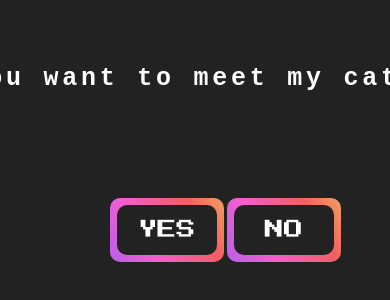
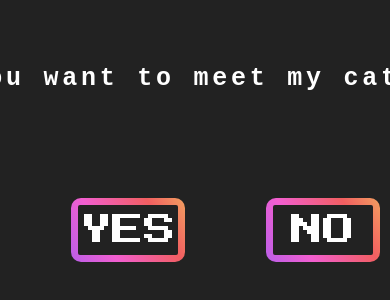
Before and after one commit to N1coleta/websiteMyCats, a plain HTML site: page index.html in a window 390 px wide. Shown: the part 344-644 px from the top of the page. Drawn offline with Linux system fonts and the light colour scheme; a web font is replaced by a local one.

Commit message:
fixed some more stuff I think

```diff
--- a/style.css
+++ b/style.css
@@ -223,8 +223,15 @@ body {
   .gradient-border{
     width: 100px;
     height: 50px;
-    border-radius: 10px;
-    font-size: 1.2rem;
+    border-radius: 2px;
+    font-size: 0.8 rem;
+  }
+  #yes-button{
+    left: 20%;
+  }
+
+  #no-button{
+    left: 70%;
   }
   #catImg{
     width: 200px;
@@ -240,5 +247,10 @@ body {
   #achiv{
     font-size: 20px;
   }
+  .button {
+    width: 40px;
+    height: 50px;
+    padding: 0;
+  }
 
 }
```
